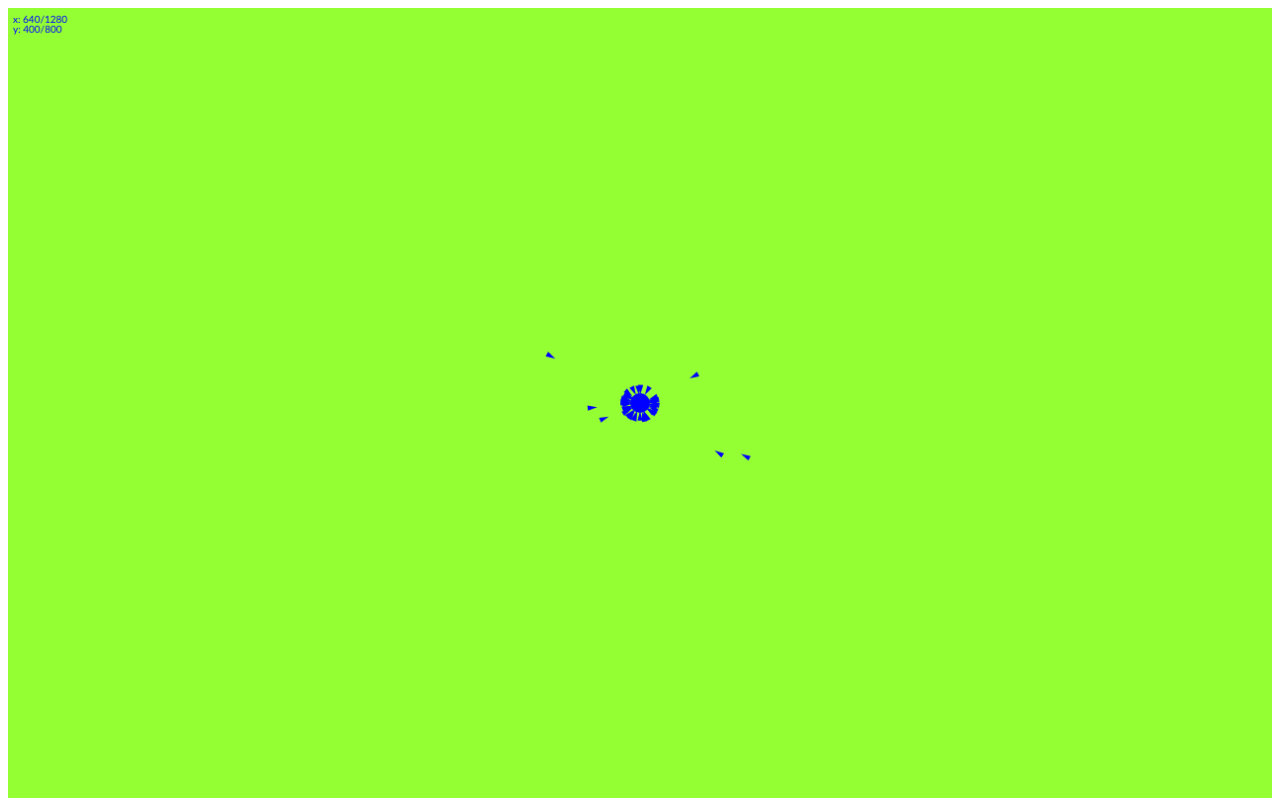
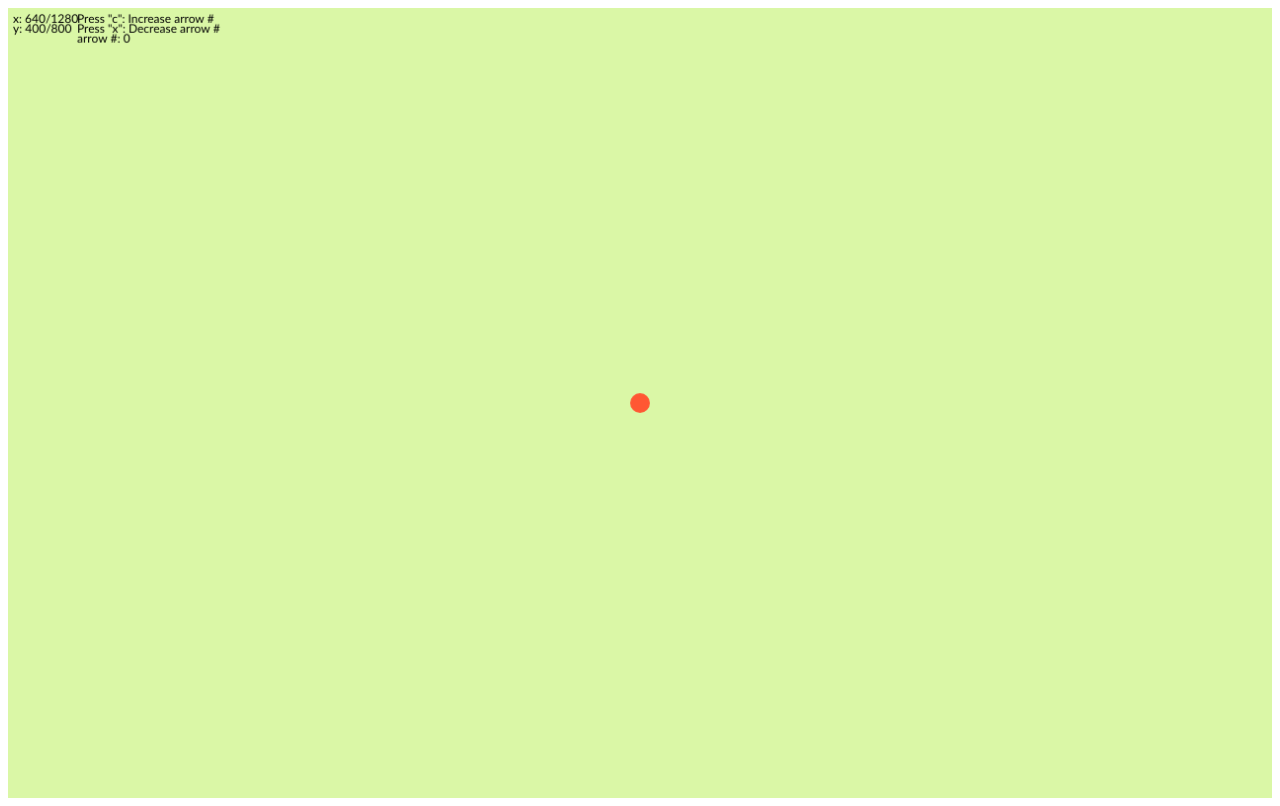
Before and after one commit to ShuaiHsunLee/ShuaiHsunLee.github.io, a plain HTML site: page catchasesmouse/catchasesmouse.html in a window 1280 px wide. Drawn offline with Linux system fonts and the light colour scheme.

Commit message:
fix: vertical speed problem add: manual add and delete arrow #

```diff
--- a/catchasesmouse/catchasesmouse.css
+++ b/catchasesmouse/catchasesmouse.css
@@ -4,5 +4,5 @@
     height: 100%;
     margin: 0 auto;
     display: block;
-    background: #94FF33;
+    background: #DAF7A6;
 }
--- a/catchasesmouse/catchasesmouse.js
+++ b/catchasesmouse/catchasesmouse.js
@@ -1,30 +1,23 @@
-console.log("cat chases rat")
+console.log("cat chases mouse");
 
 var canvas = document.getElementById('canvas');
 var context = canvas.getContext('2d');
 
-init()
+init();
 
 var p_lst = [];
-var len = 50;
-for (i = 0; i < len; i++) {
-    p_lst.push(new function() {
-                    this.posx = Math.round(Math.random()*window.innerWidth);
-                    this.posy = Math.round(Math.random()*window.innerWidth);
-                    this.velx = 0;
-                    this.vely = 0;
-                });
-}
+var len = 0;
 
 // cursor location
-c_loc = [window.innerWidth/2, window.innerHeight/2];
-c_r = 10
-max = 3; // max speed
-a = 0.5; // accelerate
+var c_loc = [window.innerWidth/2, window.innerHeight/2];
+var c_r = 10;
+var max = 3; // max speed
+var a = 0.5; // accelerate
 
 function init() {
     resize();
     window.addEventListener('mousemove', getMousePos, false);
+    window.addEventListener('keypress', addCat, false);
     setInterval(draw, 25);
 }
 
@@ -42,13 +35,8 @@ function getMousePos(e) {
 
 function draw(e) {
     // cursor location print
-    var mes1 = "x: " + c_loc[0] + "/" + canvas.width;
-    var mes2 = "y: " + c_loc[1] + "/" + canvas.height;
-    context.clearRect(0, 0, canvas.width, canvas.height);
-    context.font = '10px Calibri';
-    context.fillText(mes1, 5, 15);
-    context.fillText(mes2, 5, 25);
-
+    context.fillStyle = 'black';
+    mess();
 
     // calculate point, and draw
     context.fillStyle = 'blue';
@@ -56,7 +44,23 @@ function draw(e) {
         ang = velo(p);
         arrow(p.posx, p.posy, 10, Math.PI/6, ang);
     });
+    context.fillStyle = '#FF5733';
     circle(c_loc[0], c_loc[1], 10);
+}
+
+function mess() {
+    var mes1 = "x: " + c_loc[0] + "/" + canvas.width;
+    var mes2 = "y: " + c_loc[1] + "/" + canvas.height;
+    var mes3 = "arrow #: " + len;
+    var mes4 = "Press \"c\": Increase arrow #";
+    var mes5 = "Press \"x\": Decrease arrow #";
+    context.clearRect(0, 0, canvas.width, canvas.height);
+    context.font = '12px Calibri';
+    context.fillText(mes1, 5, 15);
+    context.fillText(mes2, 5, 25);
+    context.fillText(mes4, 70, 15);
+    context.fillText(mes5, 70, 25);
+    context.fillText(mes3, 70, 35);
 }
 
 function circle(x, y, r) {
@@ -87,25 +91,41 @@ function arrow(x, y, r, ang, dir){
 	context.fill();
 }
 
+function addCat(e) {
+    if (e.keyCode == 99) {
+        p_lst.push(new function() {
+                        this.posx = Math.round(Math.random()*window.innerWidth);
+                        this.posy = Math.round(Math.random()*window.innerWidth);
+                        this.velx = 0;
+                        this.vely = 0;
+                    });
+        len += 1;
+    }
+    else if (e.keyCode == 120 & len > 0) {
+        p_lst.pop();
+        len -= 1;
+    }
+}
+
 // vector add
 function velo(p) {
     // find target direction
     dx = c_loc[0] - p.posx;
     dy = c_loc[1] - p.posy;
     l = Math.sqrt(dx*dx + dy*dy);
-    if (l == 0)
-        return 0;
 
     // accelerate heading to target
     p.velx += a * dx/l;
     p.vely += a * dy/l;
     V = Math.sqrt(p.velx*p.velx + p.vely*p.vely);
-    if (V > max)
+    if (V > max) {
         p.velx = max * p.velx/V;
         p.vely = max * p.vely/V;
+    }
 
     // update arrow position
     if (p.posx>8 & p.posx<canvas.width-8 & p.posy>8 & p.posy<canvas.height-8) {
+        // not hit the target
         if (l > c_r) {
             p.posx += p.velx;
             p.posy += p.vely;
@@ -114,7 +134,9 @@ function velo(p) {
     else {
         p.posx = Math.round(Math.random()*window.innerWidth) + 8;
         p.posy = Math.round(Math.random()*window.innerHeight) + 8;
+        p.velx = 0;
+        p.vely = 0;
     }
 
-    return (dx < 0) ? Math.atan(dy/dx) : Math.atan(dy/dx)+Math.PI
+    return (dx < 0) ? Math.atan(dy/dx) : Math.atan(dy/dx)+Math.PI;
 }
```
